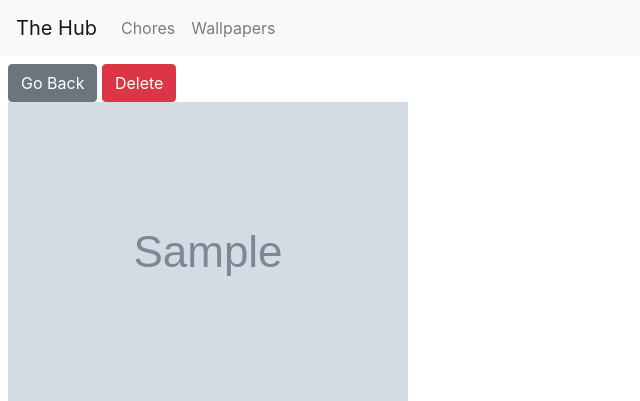
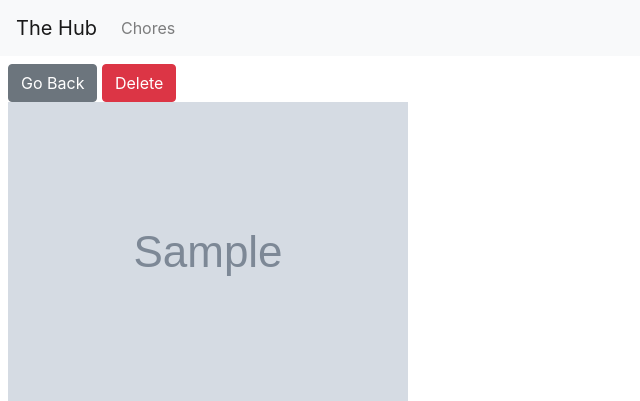
Before and after one commit to arecker/hub, a Django app: template templates/wallpapers/delete.html in a window 1280 px wide. Shown: the top 401 px of the page, without its empty margins (0-640 px from the left). Run offline with Django 3.2, Linux system fonts and the light colour scheme; the template is opened without the code that fills it: most values are stand-ins (such as "Sample title", 1, 10 or a date in 2020); grey boxes marked "Sample" are stand-in pictures; some libraries are stand-ins or nearby versions.

Commit message:
Stub out wallpaper

```diff
--- a/hub/api.py
+++ b/hub/api.py
@@ -33,4 +33,4 @@ class WallpaperViewSet(viewsets.ModelViewSet):
 
 router = routers.DefaultRouter()
 router.register('chores', ChoreViewSet, 'api-chore-list')
-router.register('wallpapers', WallpaperViewSet, 'api-wallpaper-list')
+# router.register('wallpapers', WallpaperViewSet, 'api-wallpaper-list')
--- a/templates/base.html
+++ b/templates/base.html
@@ -24,9 +24,6 @@
 	  <li class="nav-item {% if active == 'chores' %}active{% endif %}">
             <a class="nav-link" href="{% url 'chore-list' %}">Chores</a>
 	  </li>
-	  <li class="nav-item {% if active == 'wallpapers' %}active{% endif %}">
-            <a class="nav-link" href="{% url 'wallpaper-list' %}">Wallpapers</a>
-	  </li>
 	</ul>
       </div>
     </nav>
```
